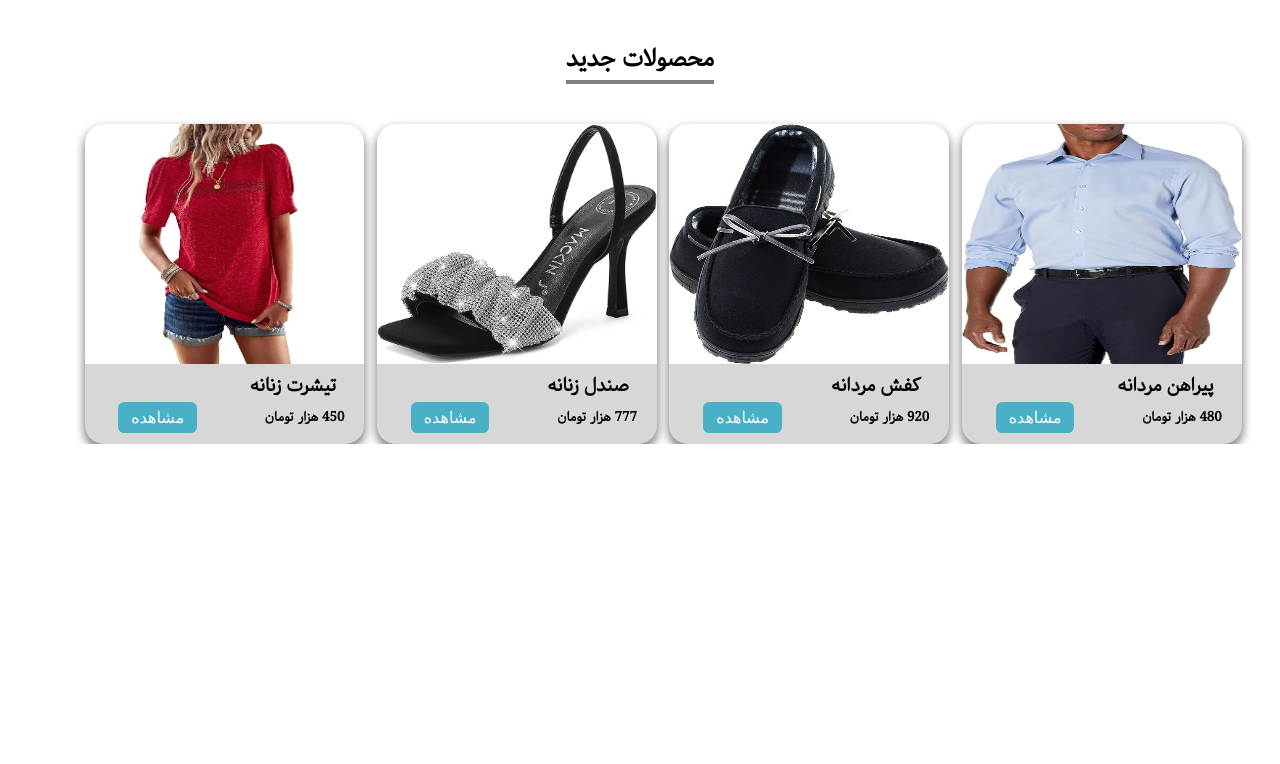
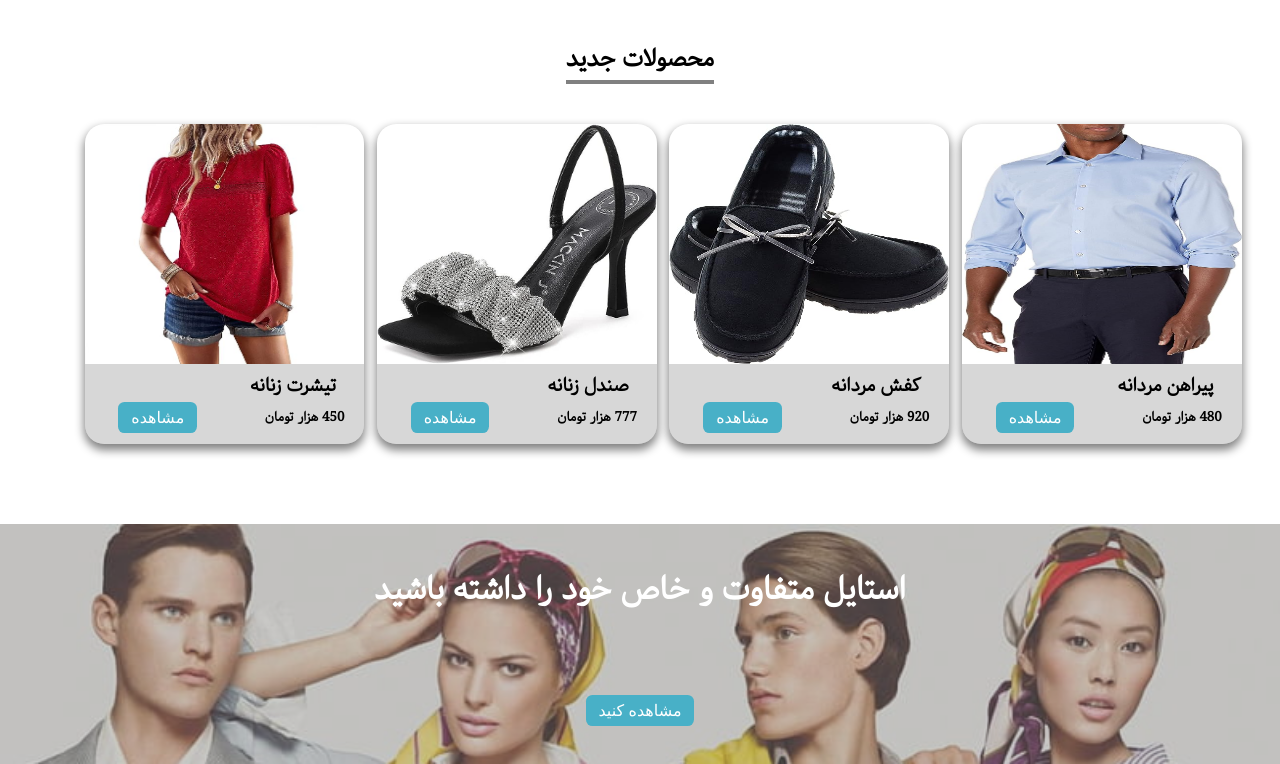
Before and after one commit to sajjad-moeini/persian-online-shop, a plain HTML site: page index.html in a window 1280 px wide. Shown: the part 1808-2572 px from the top of the page. Before the commit the page ends 2252 px from the top, so only its background shows below. Drawn offline with Linux system fonts and the light colour scheme; files whose address does not match are found by name.

Commit message:
add unique style section

```diff
--- a/index.html
+++ b/index.html
@@ -316,6 +316,19 @@
 
 
        </div>
+
+       <div class="unique-style">
+              <div class="unique-style-container">
+                     <h1>
+                            استایل متفاوت و خاص خود را داشته باشید
+                     </h1>
+                     <button>
+                            مشاهده کنید
+                     </button>
+              </div>
+
+
+       </div>
 </body>
 
 </html>
--- a/sass/style.scss
+++ b/sass/style.scss
@@ -381,7 +381,47 @@ header{
 .new-product-box-details{
        @extend .top-seller-box-details
 }
-/// //new products section end
+
+///////  new product sectio finish///
+///
+/// off and unique st////////
+.unique-style{
+       width: 100%;
+       display: flex;
+       margin-top: 10vh;
+       height: 30vh;
+       background: url(../pics/bg/HD-wallpaper-fashion-models-models-beautiful-girls-female-and-men-casual-clothes-fashion-beautiful-boys.jpg);
+       background-size: cover;
+       background-attachment: fixed;
+}
+.unique-style-container{
+       width: 100%;
+       height: 100%;
+       background-color: rgba(128, 128, 128, 0.422);
+       display: flex;
+       flex-direction: column;
+       align-items: center;
+       justify-content: space-around;
+       h1{
+              color: #fff;
+       }
+       button{
+              font-size: 1rem;
+              padding: .7vh 1vw;
+              border: 0;
+              border-radius: .5vw;
+              background-color: #48b0c7;
+              color: #fff;
+              transition: all .5s;
+              cursor: pointer;
+              &:hover{
+                     background-color: #1c768a;
+              }
+       }
+}
+
+
+/// off and unique finish////////
 
 
 @media screen and (max-width:1044px){
```
Also changed, not shown: css/style.css, 1 other file.
